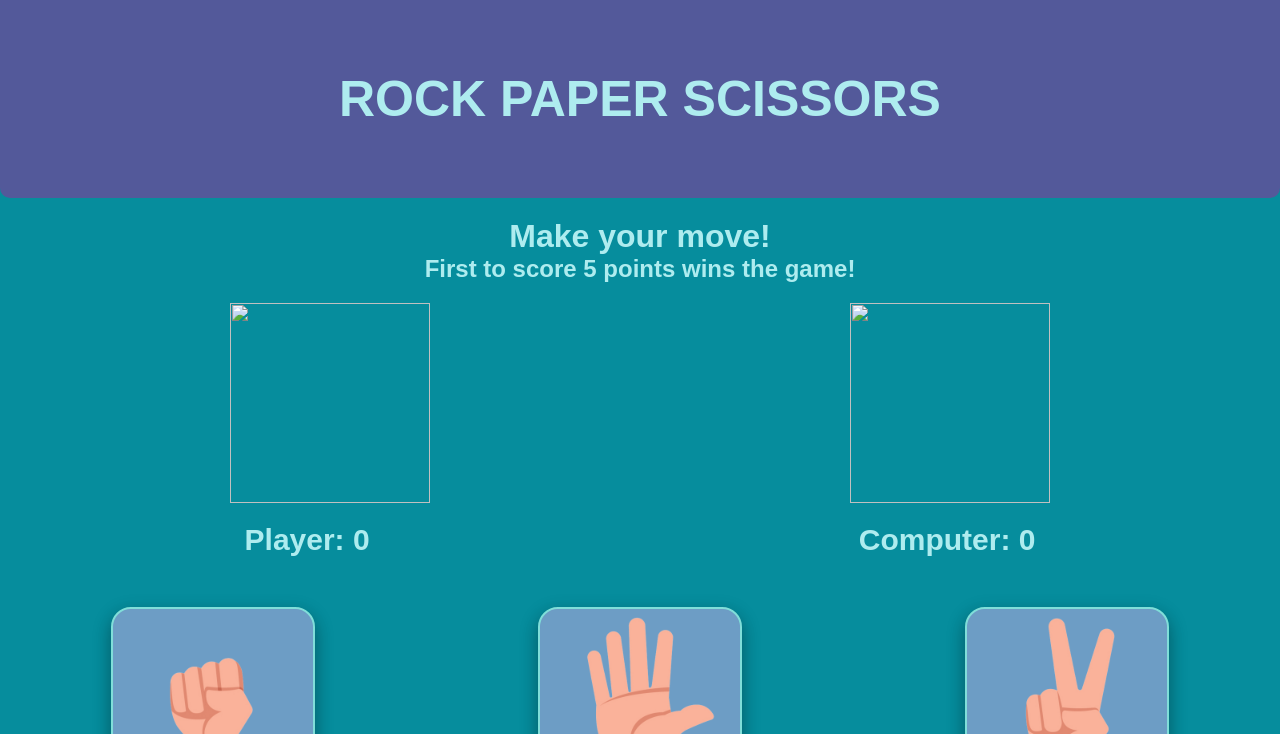
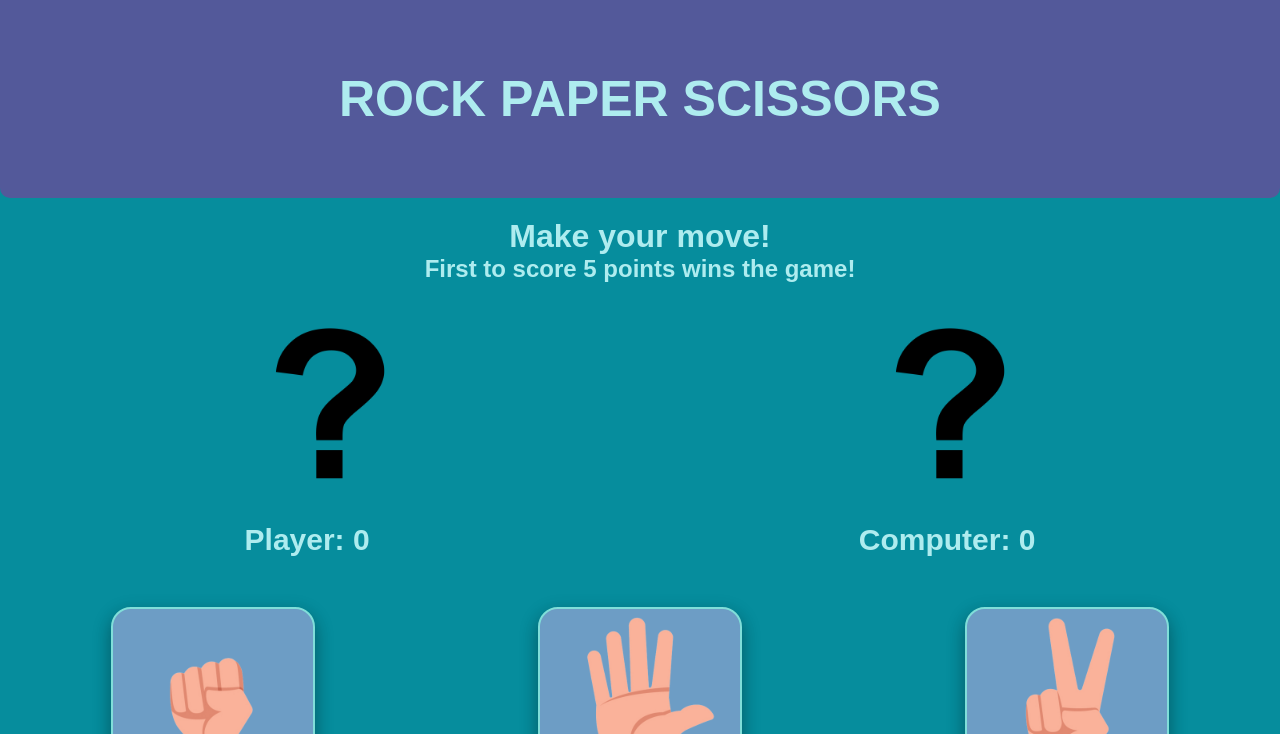
Before and after one commit to lu1sper/rock-paper-scissors, a plain HTML site: page index.html in a window 1280 px wide. Shown: the top 734 px of the page. Drawn offline with Linux system fonts and the light colour scheme; the site is published under a folder, as on GitHub Pages, so addresses that start at the root find nothing.

Commit message:
Update index.html

```diff
--- a/index.html
+++ b/index.html
@@ -17,8 +17,8 @@
         <h1>Make your move!</h1>
         <h2>First to score 5 points wins the game!</h2>
         <div class="moves">
-            <img id = "player" src ="/images/question-mark.png" alt="">
-            <img id = "computer" src = "/images/question-mark.png" alt="">
+            <img id = "player" src ="images/question-mark.png" alt="">
+            <img id = "computer" src = "images/question-mark.png" alt="">
         </div>
         <div class="scores">
             <p>Player: <span id = "playerScore">0</span></p>
```
